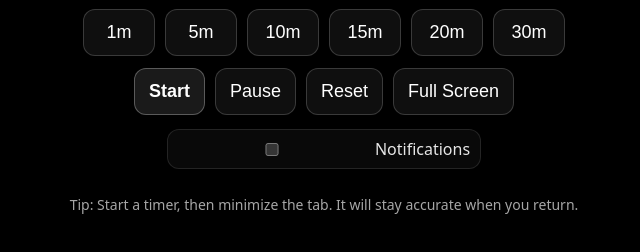
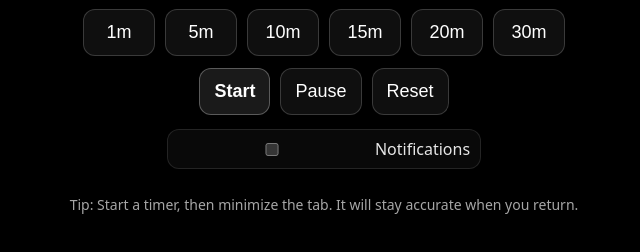
Before and after one commit to pheidepriem/timer-website, a plain HTML site: page index.html in a window 1280 px wide. Shown: the part 428-680 px from the top of the page, without its empty margins (316-956 px from the left). Drawn offline with Linux system fonts and the light colour scheme.

Commit message:
Update index.html

```diff
--- a/index.html
+++ b/index.html
@@ -132,7 +132,6 @@
         <button id="startButton" class="primary">Start</button>
         <button id="pauseButton">Pause</button>
         <button id="resetButton">Reset</button>
-        <button id="fullscreenButton">Full Screen</button>
       </div>
 
       <div class="row toggles">
```
